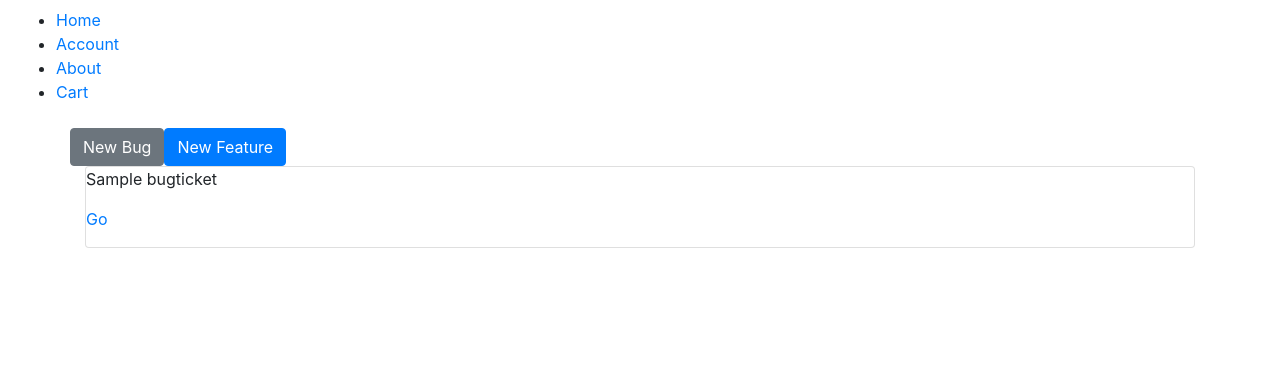
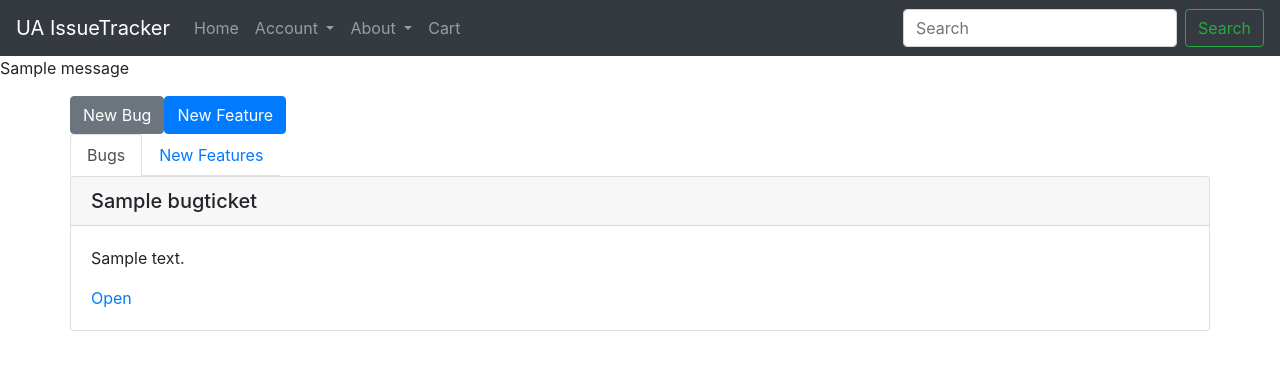
Before and after one commit to hfolcot/issue-tracker, a Django app: page / in a window 1280 px wide. Shown: the top 370 px of the page. Run offline with Django 3.2, Linux system fonts and the light colour scheme; tables that the repository leaves empty hold one stand-in row (values such as "Sample post"); one stand-in notice (Sample message) is shown; parts of the project's set-up code (start-up, migrations or seed data) failed here and were passed over; some libraries are stand-ins or nearby versions.

Commit message:
added some bootstrap styles

```diff
--- a/static/css/styles.css
+++ b/static/css/styles.css
@@ -4,3 +4,7 @@
 	background-repeat: no-repeat;
 	height: 300px;
 }
+
+.result {
+	padding: 0;
+}
--- a/templates/base.html
+++ b/templates/base.html
@@ -12,14 +12,62 @@
 </head>
 
 <body>
-<nav class="navbar navbar-light">
-	<ul>
-		<li><a href="/">Home</a></li>
-		<li><a href="/">Account</a></li>
-		<li><a href="/">About</a></li>
-		<li><a href="/">Cart</a></li>
-	</ul>
+<nav class="navbar navbar-expand-lg navbar-dark bg-dark">
+  <a class="navbar-brand" href="#">UA IssueTracker</a>
+  <button class="navbar-toggler" type="button" data-toggle="collapse" data-target="#navbarSupportedContent" aria-controls="navbarSupportedContent" aria-expanded="false" aria-label="Toggle navigation">
+    <span class="navbar-toggler-icon"></span>
+  </button>
+
+  <div class="collapse navbar-collapse" id="navbarSupportedContent">
+    <ul class="navbar-nav mr-auto">
+      <li class="nav-item">
+        <a class="nav-link" href="#">Home</a>
+      </li>
+      <li class="nav-item dropdown">
+        <a class="nav-link dropdown-toggle" href="#" id="navbarDropdown" role="button" data-toggle="dropdown" aria-haspopup="true" aria-expanded="false">
+          Account
+        </a>
+        <div class="dropdown-menu" aria-labelledby="navbarDropdown">
+          {% if user %}
+          <a class="dropdown-item" href="#">Profile</a>
+          <a class="dropdown-item" href="#">New Ticket</a>
+          <div class="dropdown-divider"></div>
+          <a class="dropdown-item" href="#">Logout</a>
+          {% else %}
+          <a class="dropdown-item" href="#">Login</a>
+          <a class="dropdown-item" href="#">Register</a>
+          {% endif %}
+        </div>
+      </li>
+      <li class="nav-item dropdown">
+        <a class="nav-link dropdown-toggle" href="#" id="navbarDropdown" role="button" data-toggle="dropdown" aria-haspopup="true" aria-expanded="false">
+          About
+        </a>
+        <div class="dropdown-menu" aria-labelledby="navbarDropdown">
+          <a class="dropdown-item" href="#">Latest News</a>
+          <a class="dropdown-item" href="#">What is UnicornAttractor?</a>
+          <a class="dropdown-item" href="#">Statistics</a>
+          <a class="dropdown-item" href="#">Contact</a>
+        </div>
+      </li>
+      <li class="nav-item">
+        <a class="nav-link" href="#">Cart</a>
+      </li>
+    </ul>
+    <form class="form-inline my-2 my-lg-0">
+      <input class="form-control mr-sm-2" type="search" placeholder="Search" aria-label="Search">
+      <button class="btn btn-outline-success my-2 my-sm-0" type="submit">Search</button>
+    </form>
+  </div>
 </nav>
+{% if messages %}
+<div class="messages">
+{% for message in messages %}
+<p>{{ message }}</p>
+{% endfor %}
+</div>
+
+{% endif %}
 {% block content %}
 
 {% endblock %}
--- a/tickets/templates/tickets.html
+++ b/tickets/templates/tickets.html
@@ -8,23 +8,28 @@
         <a href="{% url 'new_feature' %}"><button class="btn btn-primary">New Feature</button></a>
     </div>
 	<div class="row">
-        <div class="col s12 results z-depth-2" id="results">
-            <div class="row">
-                {% for bug in bug_tickets %}
-                <div class="col s12 m6 l3">
-                    <div class="card" id="{{ bug.id }}">
-                        <div class="card-content">
-                            <p>{{ bug.title }}</p>
-                            <p><a href="{{ bug.get_absolute_url }}">Go</a></p>
-                        </div>
-                        <div>
-
-                        </div>
-                    </div>
-                </div>
-                {% endfor %}
+        <ul class="nav nav-tabs">
+          <li class="nav-item">
+            <a class="nav-link active" href="#">Bugs</a>
+          </li>
+          <li class="nav-item">
+            <a class="nav-link" href="#">New Features</a>
+          </li>
+        </ul>
+    </div>
+    <div class="row" id="results">
+        {% for bug in bug_tickets %}
+        <div class="col-12 result">
+            <div class="card">
+              <h5 class="card-header">{{ bug.title }}</h5>
+              <div class="card-body">
+                <p class="card-text">{{ bug.description }}</p>
+                <a href="{{ bug.get_absolute_url }}" class="card-link">Open</a>
+              </div>
             </div>
         </div>
+        {% endfor %}
+
     </div>
 </div>
 
```
